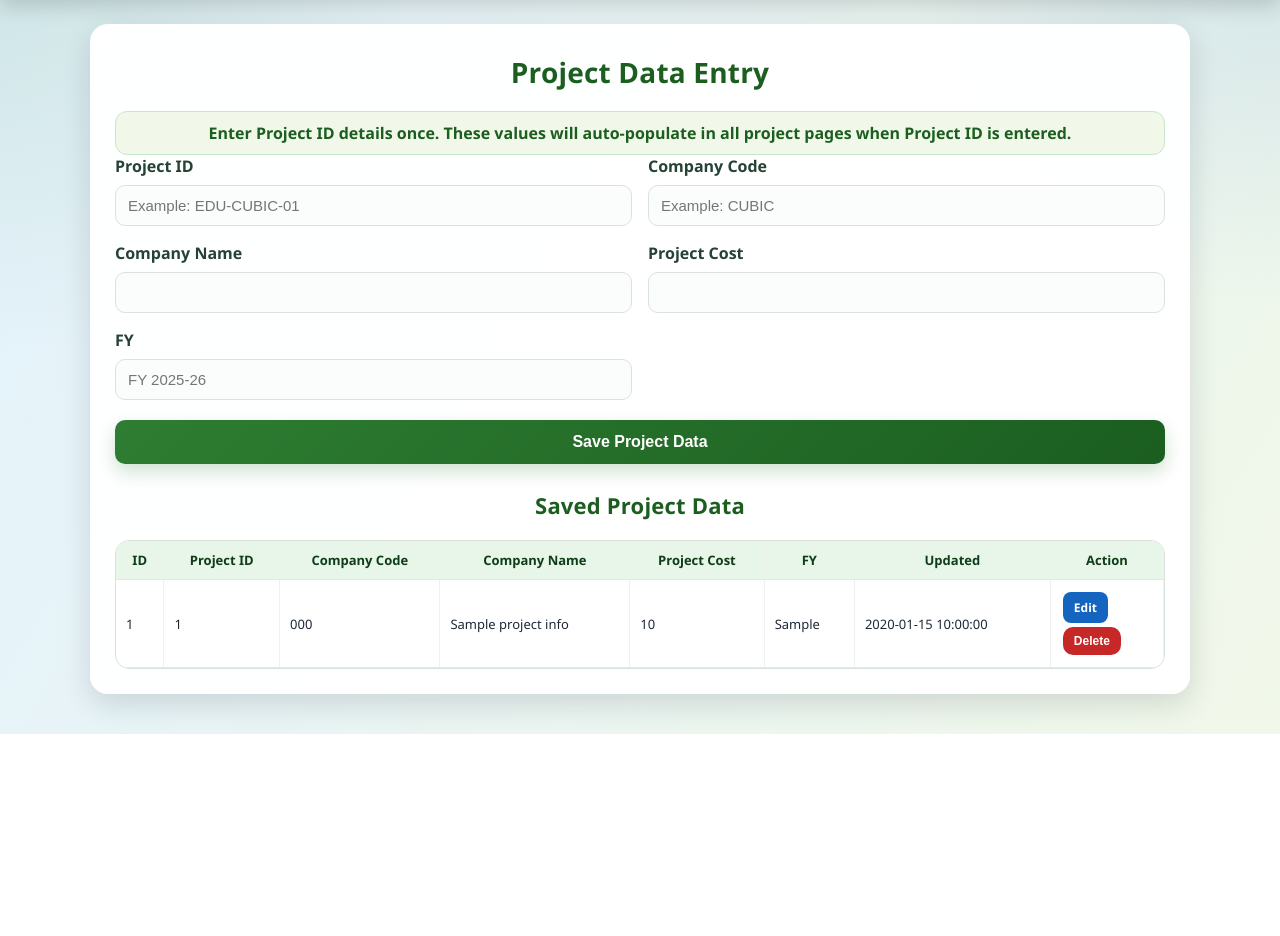
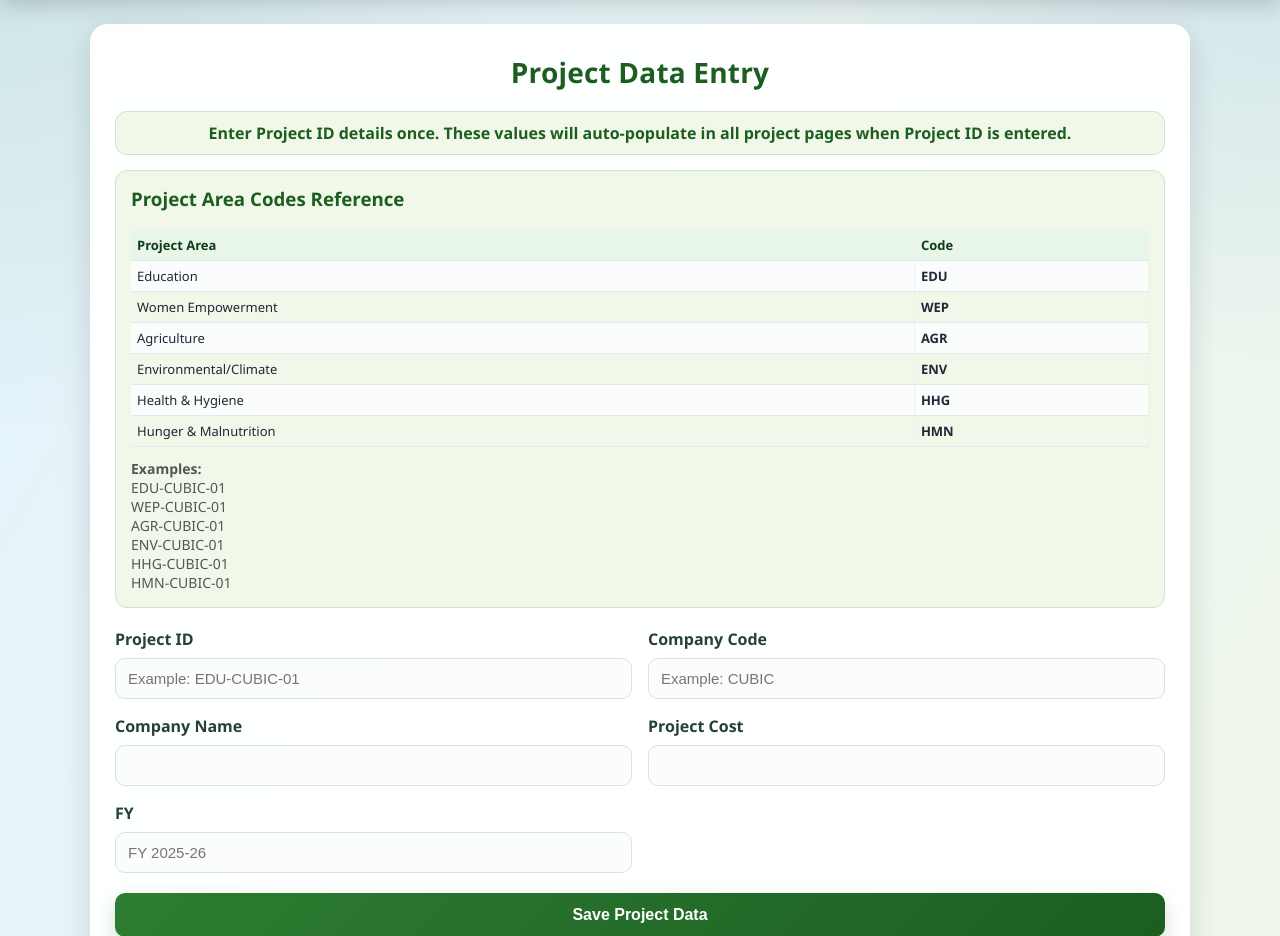
Before and after one commit to ouproject2021-arch/Ummid_Project, a Flask app: page /project-data-entry in a window 1280 px wide. Shown: the part 66-1002 px from the top of the page. Before the commit the page ends 800 px from the top, so only its background shows below. Run offline with Flask 3, Linux system fonts and the light colour scheme; the visitor is signed in with stand-in values (Sample User, id 1); a database or web service that is not in the repository returns one stand-in record (values such as "Sample title"); some libraries are stand-ins or nearby versions.

Commit message:
Add files via upload

```diff
--- a/templates/project_data_entry.html
+++ b/templates/project_data_entry.html
@@ -22,6 +22,35 @@
 
 <div class="container"><div class="form-card" style="max-width:1100px;"><h2>Project Data Entry</h2>
 <div class="page-note">Enter Project ID details once. These values will auto-populate in all project pages when Project ID is entered.</div>
+<div style="
+background:#f1f8e9;
+border:1px solid #c8e6c9;
+border-radius:12px;
+padding:15px;
+margin-top:15px;
+margin-bottom:20px;
+">
+    <h3 style="margin-top:0;color:#1b5e20;">Project Area Codes Reference</h3>
+    <table style="width:100%;border-collapse:collapse;">
+        <tr><th style="text-align:left;padding:6px;">Project Area</th><th style="text-align:left;padding:6px;">Code</th></tr>
+        <tr><td style="padding:6px;">Education</td><td style="padding:6px;"><strong>EDU</strong></td></tr>
+        <tr><td style="padding:6px;">Women Empowerment</td><td style="padding:6px;"><strong>WEP</strong></td></tr>
+        <tr><td style="padding:6px;">Agriculture</td><td style="padding:6px;"><strong>AGR</strong></td></tr>
+        <tr><td style="padding:6px;">Environmental/Climate</td><td style="padding:6px;"><strong>ENV</strong></td></tr>
+        <tr><td style="padding:6px;">Health & Hygiene</td><td style="padding:6px;"><strong>HHG</strong></td></tr>
+        <tr><td style="padding:6px;">Hunger & Malnutrition</td><td style="padding:6px;"><strong>HMN</strong></td></tr>
+    </table>
+    <div style="margin-top:12px;font-size:14px;color:#555;">
+        <strong>Examples:</strong><br>
+        EDU-CUBIC-01<br>
+        WEP-CUBIC-01<br>
+        AGR-CUBIC-01<br>
+        ENV-CUBIC-01<br>
+        HHG-CUBIC-01<br>
+        HMN-CUBIC-01
+    </div>
+</div>
+
 <form method="post"><div class="form-grid">
 <div class="form-group"><label>Project ID</label><input name="project_id" required placeholder="Example: EDU-CUBIC-01"></div>
 <div class="form-group"><label>Company Code</label><input name="company_code" required placeholder="Example: CUBIC"></div>
```
